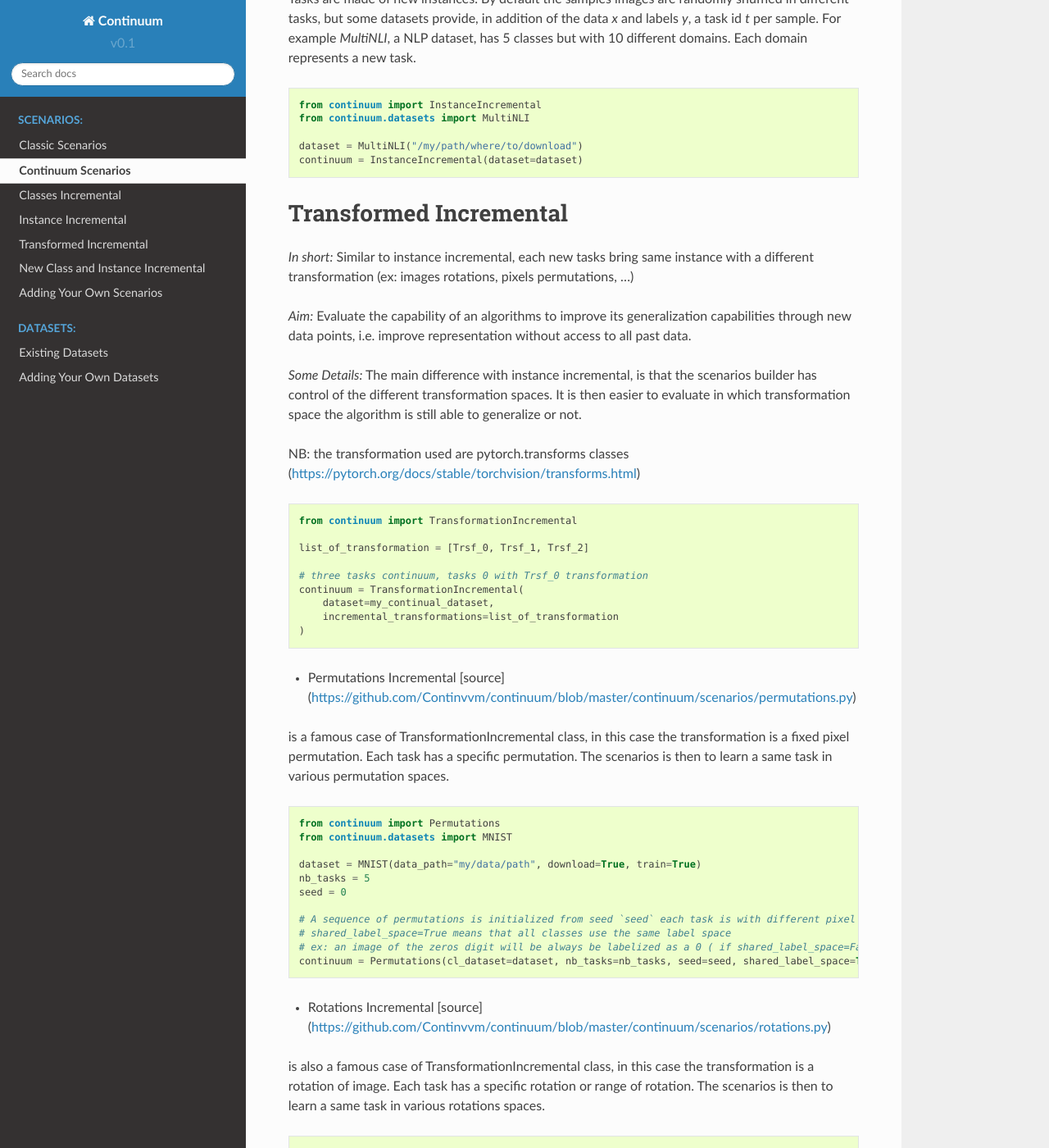
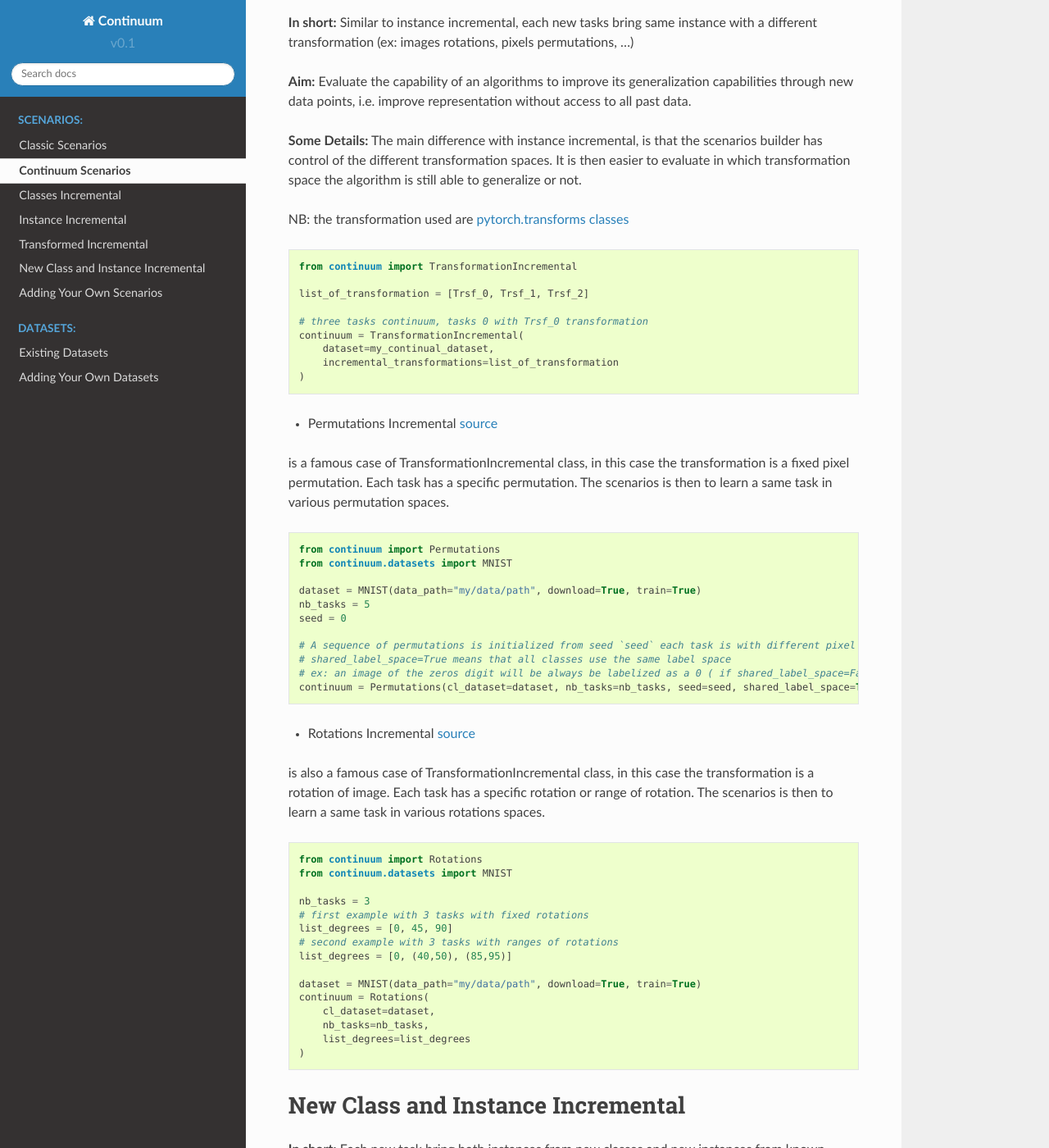
Before and after one commit to Continvvm/continuum, a Sphinx documentation site: the page built from docs/_tutorials/scenarios/scenarios.rst, in a window 1280 px wide and 1400 px high, scrolled down 3397 px. Shown: the whole window at 82% size. Built offline with Sphinx 7.4.7 and the Read the Docs theme 2.0.0, drawn with Linux system fonts in a browser that asks for light colours; some of the changed text lies outside the part shown.

Commit message:
smalm markup corrections

```diff
--- a/docs/_tutorials/scenarios/scenarios.rst
+++ b/docs/_tutorials/scenarios/scenarios.rst
@@ -95,16 +95,13 @@ A practical example with split MNIST:
 Classes Incremental
 --------------------
 
-*In short:*
-
+**In short:**
 Each new task bring instances from new classes only.
 
-*Aim:*
-
+**Aim:**
 Evaluate the capability of an algorithms to learn concept sequentially, i.e. create representaion able to distinguish concepts and find the right decision boundaries without access to all past data.
 
-*Some Details:*
-
+**Some Details:**
 The continuum of data is composed of several tasks. Each task contains class(es) that is/are specific to this task. One class can not be in several tasks.
 
 One example, MNIST class incremental with five balanced tasks, MNIST has 10 classes then:
@@ -113,7 +110,7 @@ One example, MNIST class incremental with five balanced tasks, MNIST has 10 clas
 ...
 - task 4 contains data points labelled as 8 and 9
 
-The Continual Loader `ClassIncremental` loads the data and batch it in several
+The Continual Loader *ClassIncremental* loads the data and batch it in several
 tasks, each with new classes. See there some example arguments:
 
 .. code-block:: python
@@ -153,19 +150,16 @@ tasks, each with new classes. See there some example arguments:
 Instance Incremental
 --------------------
 
-*In short:*
-
+**In short:**
 Each new tasks bring new instances from known classes.
 
-*Aim:*
-
+**Aim:**
 Evaluate the capability of an algorithms to improve its generalization capabilities through new data points, i.e. improve representation without access to all past data.
 
-*Some Details:*
-
+**Some Details:**
 Tasks are made of new instances. By default the samples images are randomly
-shuffled in different tasks, but some datasets provide, in addition of the data `x` and labels `y`,
-a task id `t` per sample. For example `MultiNLI`, a NLP dataset, has 5 classes but
+shuffled in different tasks, but some datasets provide, in addition of the data ``x`` and labels ``y``,
+a task id ``t`` per sample. For example ``MultiNLI``, a NLP dataset, has 5 classes but
 with 10 different domains. Each domain represents a new task.
 
 
@@ -181,15 +175,15 @@ with 10 different domains. Each domain represents a new task.
 Transformed Incremental
 -----------------------
 
-*In short:* Similar to instance incremental, each new tasks bring same instance with a different transformation (ex: images rotations, pixels permutations, ...)
+**In short:** Similar to instance incremental, each new tasks bring same instance with a different transformation (ex: images rotations, pixels permutations, ...)
 
-*Aim:* Evaluate the capability of an algorithms to improve its generalization capabilities through new data points, i.e. improve representation without access to all past data.
+**Aim:** Evaluate the capability of an algorithms to improve its generalization capabilities through new data points, i.e. improve representation without access to all past data.
 
-*Some Details:*
+**Some Details:**
 The main difference with instance incremental, is that the scenarios builder has control of the different transformation spaces.
 It is then easier to evaluate in which transformation space the algorithm is still able to generalize or not.
 
-NB: the transformation used are pytorch.transforms classes (https://pytorch.org/docs/stable/torchvision/transforms.html)
+NB: the transformation used are `pytorch.transforms classes <https://pytorch.org/docs/stable/torchvision/transforms.html>`_
 
 .. code-block:: python
 
@@ -205,7 +199,7 @@ NB: the transformation used are pytorch.transforms classes (https://pytorch.org/
 
 
 
-- Permutations Incremental [source](https://github.com/Continvvm/continuum/blob/master/continuum/scenarios/permutations.py)
+- Permutations Incremental `source <https://github.com/Continvvm/continuum/blob/master/continuum/scenarios/permutations.py>`_
 is a famous case of TransformationIncremental class, in this case the transformation is a fixed pixel permutation. Each task has a specific permutation.
 The scenarios is then to learn a same task in various permutation spaces.
 
@@ -223,7 +217,7 @@ The scenarios is then to learn a same task in various permutation spaces.
     # ex: an image of the zeros digit will be always be labelized as a 0 ( if shared_label_space=False, zeros digit image permutated will got another label than the original one)
     continuum = Permutations(cl_dataset=dataset, nb_tasks=nb_tasks, seed=seed, shared_label_space=True)
 
-- Rotations Incremental [source](https://github.com/Continvvm/continuum/blob/master/continuum/scenarios/rotations.py)
+- Rotations Incremental `source <https://github.com/Continvvm/continuum/blob/master/continuum/scenarios/rotations.py>`_
 is also a famous case of TransformationIncremental class, in this case the transformation is a rotation of image. Each task has a specific rotation or range of rotation.
 The scenarios is then to learn a same task in various rotations spaces.
 
@@ -249,13 +243,11 @@ The scenarios is then to learn a same task in various rotations spaces.
 New Class and Instance Incremental
 ----------------------------------
 
-*In short:* Each new task bring both instances from new classes and new instances from known classes.
+**In short:** Each new task bring both instances from new classes and new instances from known classes.
 
-*Aim:* Evaluate the capability of an algorithms to both create new representation and improve existing ones.
+**Aim:** Evaluate the capability of an algorithms to both create new representation and improve existing ones.
 
-
-*Some Details:*
-
+**Some Details:**
 NIC setting is a special case of NI setting. For now, only the CORe50 dataset
 supports this setting.
 
@@ -273,4 +265,4 @@ You can also create a new class to create your own scenario with your own rules
 
 You can add it in the scenarios folder in the continuum project and make a pull request!
 
-Scenarios can be seen as a list of [tasks](https://continuum.readthedocs.io/en/latest/_tutorials/datasets/tasks.html), the main thing to define is to define the content of each task to create a meaningful scenario.
+Scenarios can be seen as a list of `tasks <https://continuum.readthedocs.io/en/latest/_tutorials/datasets/tasks.html>`_ , the main thing to define is to define the content of each task to create a meaningful scenario.
```
Also changed, not shown: docs/_tutorials/tasks/tasks.rst (+6 -6 lines).
